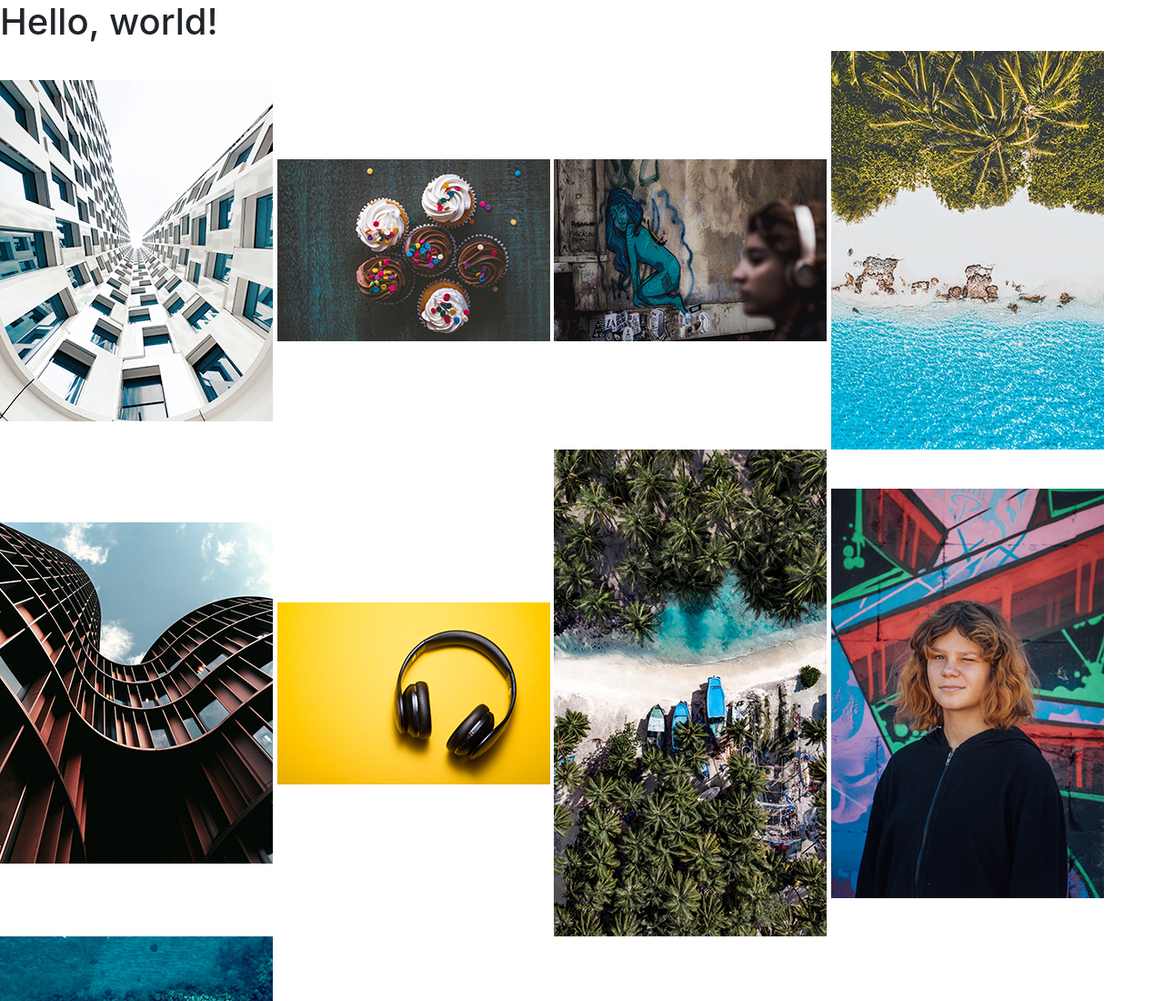
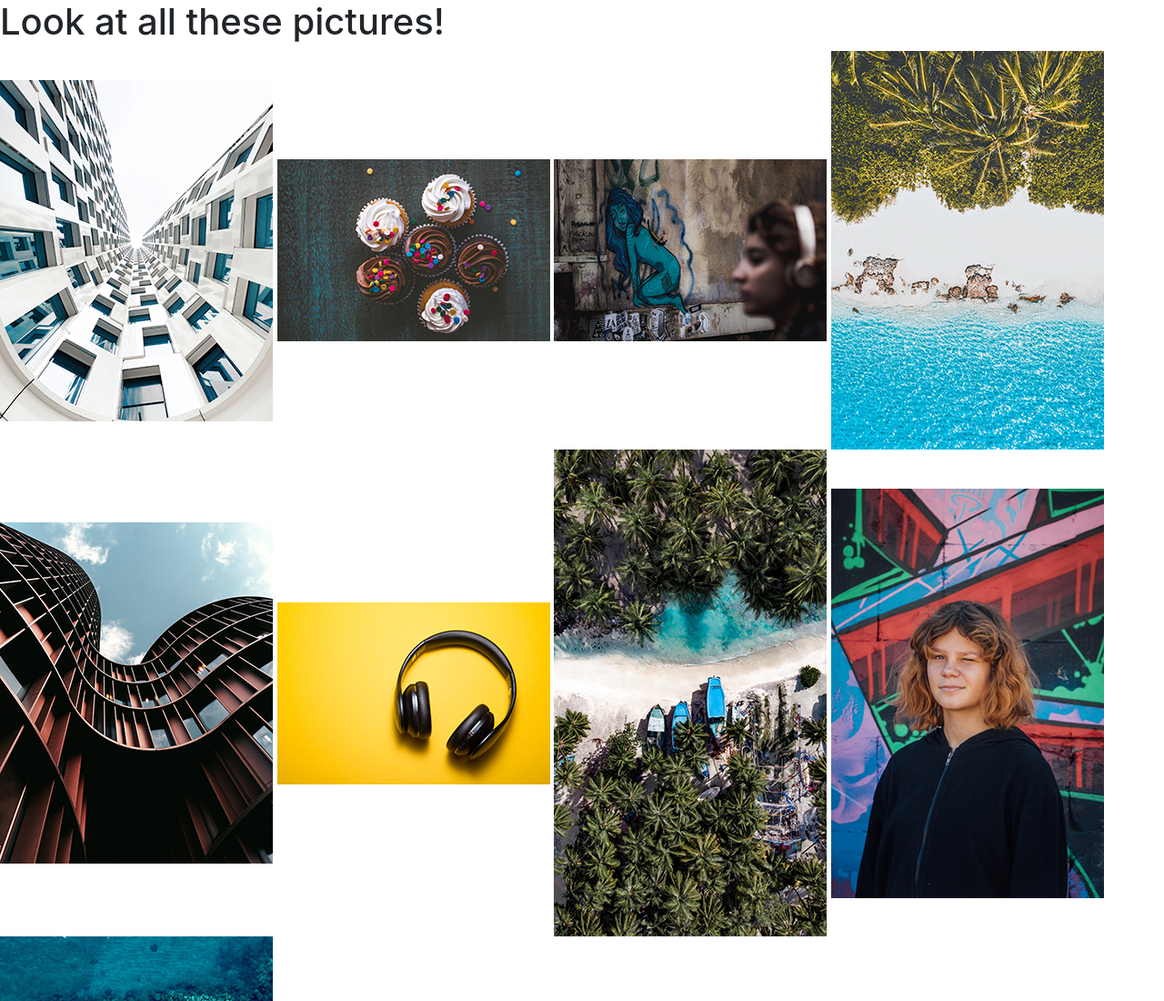
Before and after one commit to SeltzerFan24/m2-hw2-stanley-ezra, a plain HTML site: page index.html in a window 1280 px wide. Shown: the top 1100 px of the page at 91% size. Drawn offline with nearby package versions, Linux system fonts and the light colour scheme.

Commit message:
change head title and h1 text

```diff
--- a/index.html
+++ b/index.html
@@ -10,11 +10,11 @@
     <link rel="stylesheet" href="https://stackpath.bootstrapcdn.com/bootstrap/4.4.1/css/bootstrap.min.css"
         integrity="sha384-Vkoo8x4CGsO3+Hhxv8T/Q5PaXtkKtu6ug5TOeNV6gBiFeWPGFN9MuhOf23Q9Ifjh" crossorigin="anonymous">
 
-    <title>Hello, world!</title>
+    <title>Assignment 2</title>
 </head>
 
 <body>
-    <h1>Hello, world!</h1>
+    <h1>Look at all these pictures!</h1>
 
     <img src="img\hw2-image1.png" class="img-fluid" title="white building with blue windows" alt="ground view of white building with blue windows">
     <img src="img\hw2-image2.png" class="img-fluid" title="five cupcakes" alt="three vanilla frosted cupcakes and two with chocolate frosting">
```
